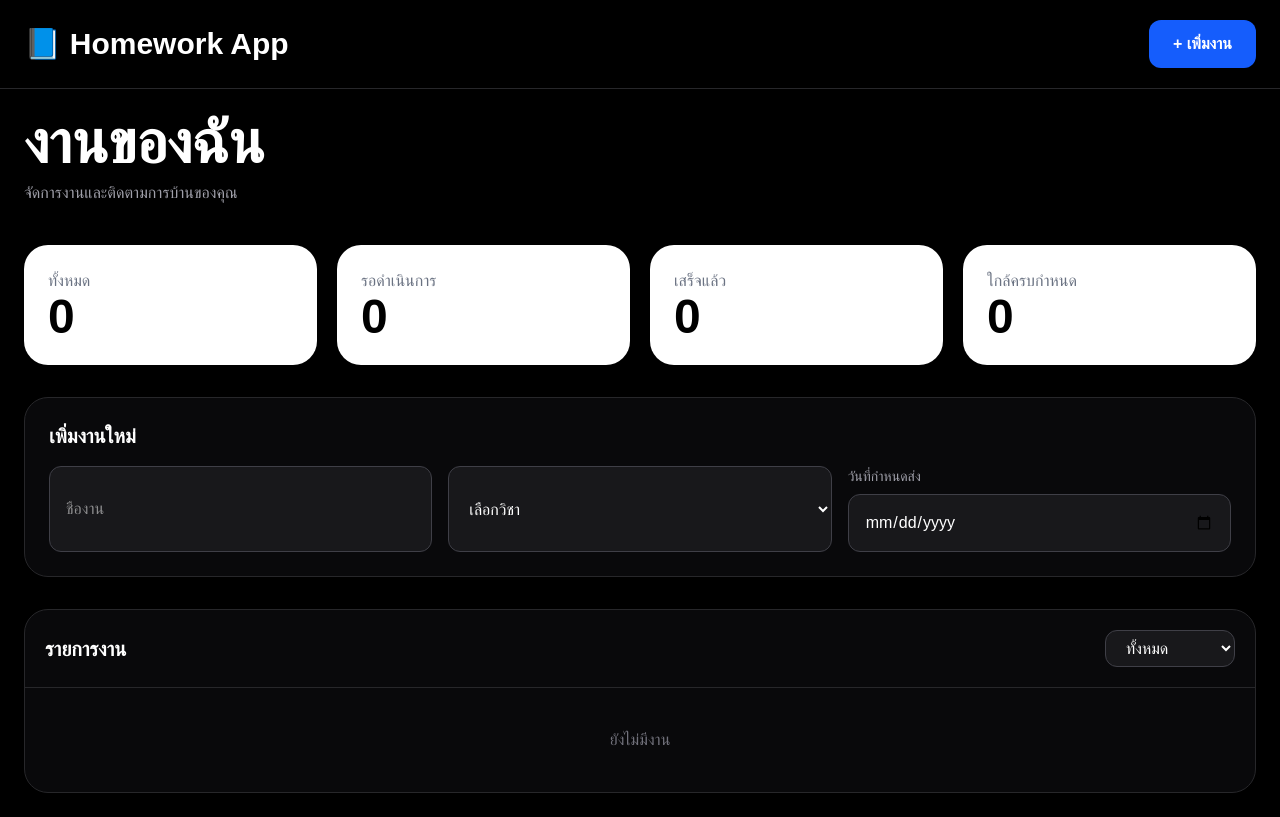
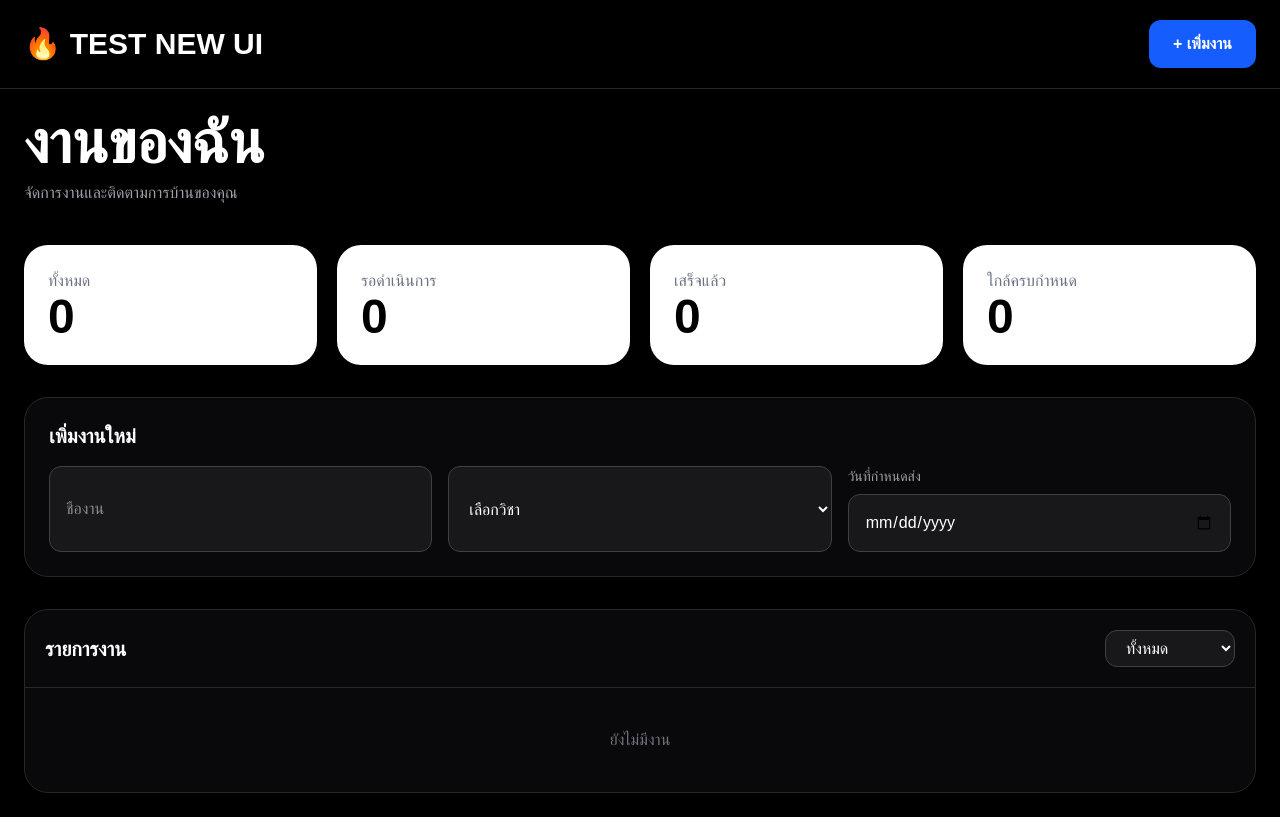
Before and after one commit to Dislike-dev/homework-app54, a Next.js app: page / in a window 1280 px wide. Built offline with nearby package versions, Linux system fonts and the light colour scheme.

Commit message:
update ui

```diff
--- a/app/page.tsx
+++ b/app/page.tsx
@@ -94,7 +94,7 @@ export default function Home() {
       <div className="border-b border-zinc-800">
         <div className="max-w-7xl mx-auto px-6 py-5 flex justify-between items-center">
           <h1 className="text-3xl font-bold">
-            📘 Homework App
+            🔥 TEST NEW UI
           </h1>
 
           <button
```
